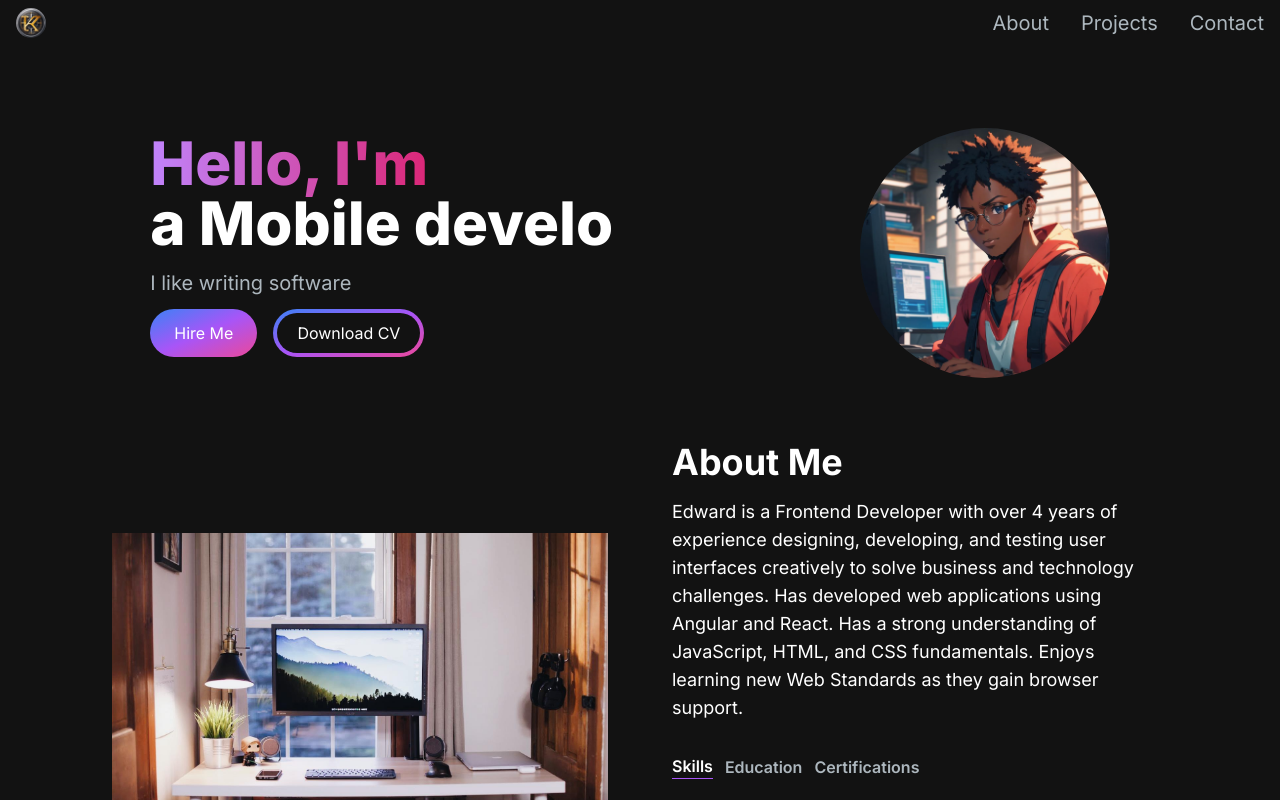
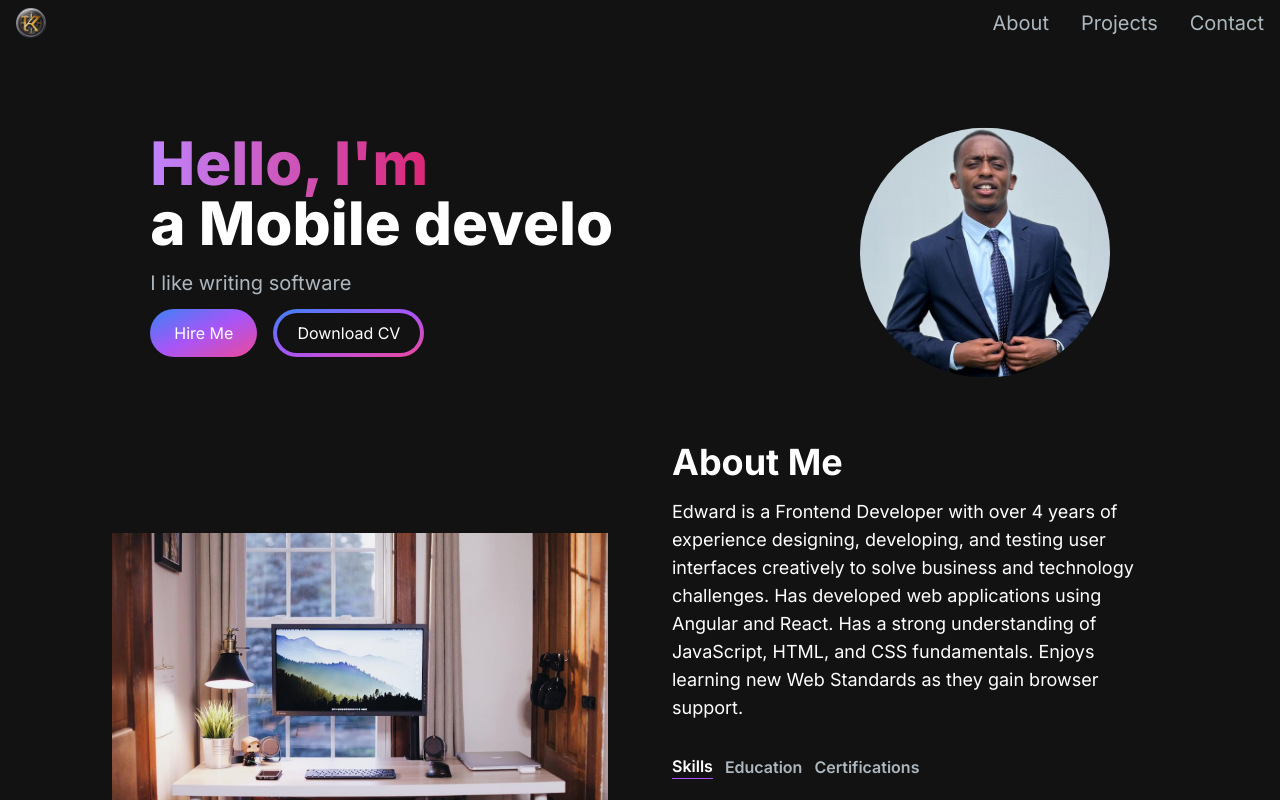
Before and after one commit to Mafeddie/Portfolio, a Next.js app: page / in a window 1280 px wide. Shown: the top 800 px of the page. Built offline with nearby package versions, Linux system fonts and the light colour scheme.

Commit message:
Fix(dev) : Profile update

```diff
--- a/src/app/components/HeroSection.jsx
+++ b/src/app/components/HeroSection.jsx
@@ -46,8 +46,8 @@ const HeroSection = () => {
         <div className="col-span-5 place-self-center mt-4 ">
           <div className="rounded-full bg-[#181818] w-[250px] h-[250px] relative">
             <Image
-              src="./hero-image.png"
-              alt="hero-image"
+              src="./profile.png"
+              alt="profile-image"
               className="absolute rounded-full transform -translate-x-1/2 -translate-y-1/2 top-1/2 left-1/2"
               width={300}
               height={300}
```
Also changed, not shown: public/profile.png (added).
